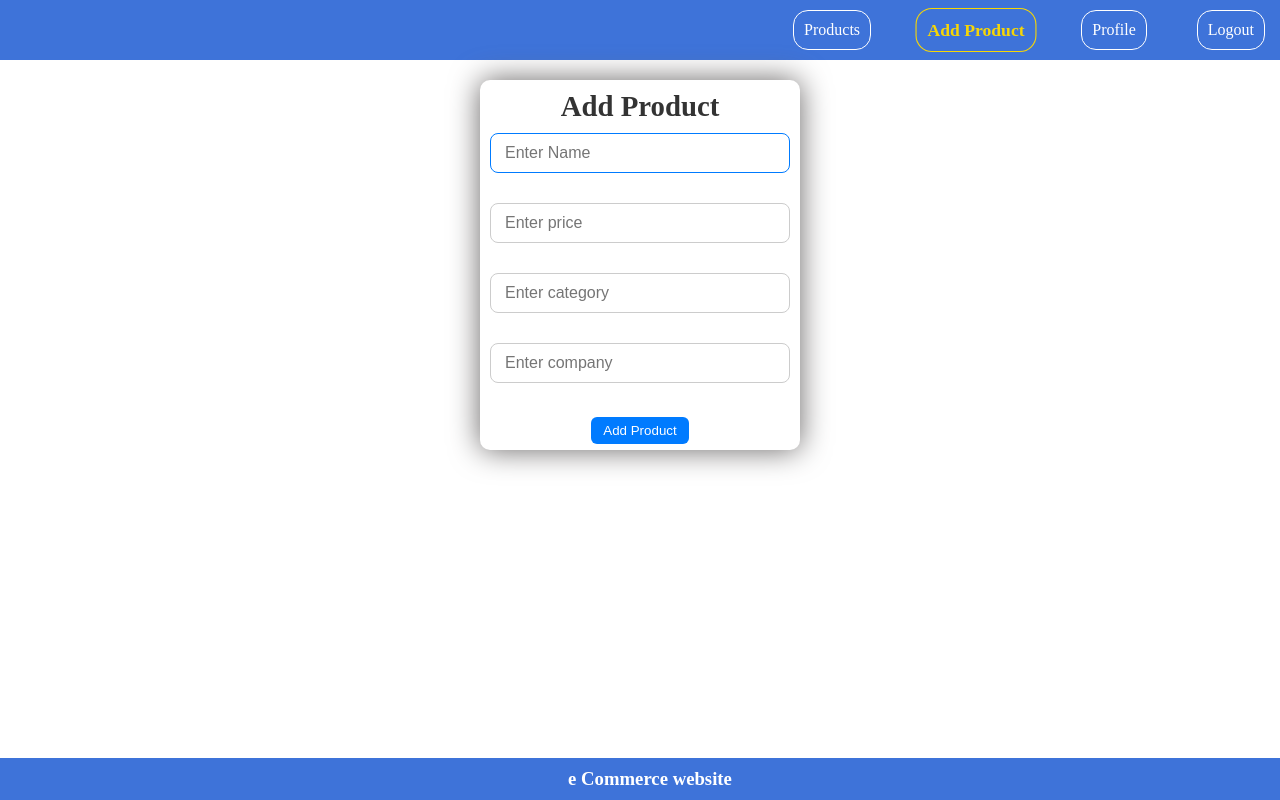
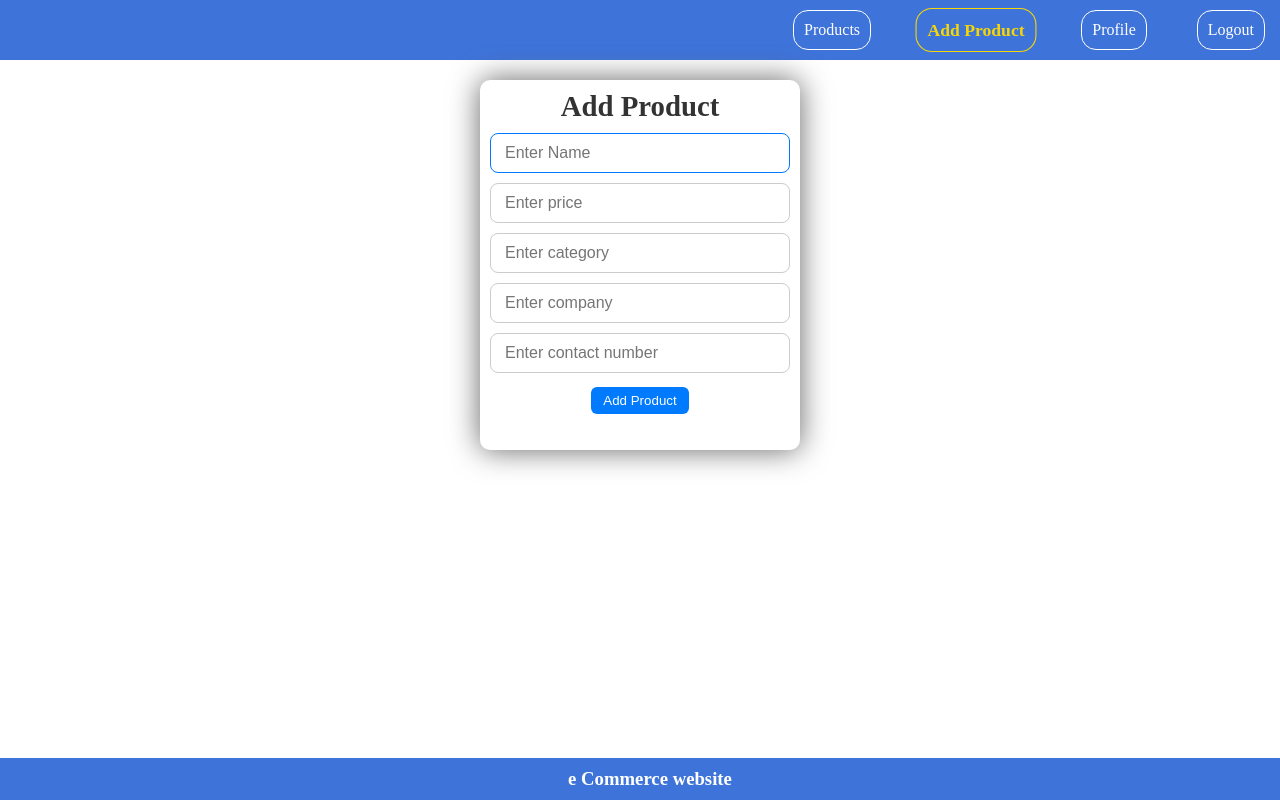
Before and after one commit to yadavhimanshu1811/eCommerceWithMERN, a React (Vite) app in the folder frontend/: page /add in a window 1280 px wide. Built offline with nearby package versions, Linux system fonts and the light colour scheme; sample sign-in values are in the browser's storage.

Commit message:
added 'contact' in product details

```diff
--- a/frontend/src/Components/AddProduct/AddProduct.tsx
+++ b/frontend/src/Components/AddProduct/AddProduct.tsx
@@ -8,6 +8,8 @@ interface ProductDetails {
   price: string;
   category: string;
   company: string;
+  contact: string;
+  // imageURL: string
 }
 
 export const AddProduct = () => {
@@ -17,6 +19,8 @@ export const AddProduct = () => {
     price: "",
     category: "",
     company: "",
+    contact: "",
+    // imageURL: "",
   });
   const [loading, setLoading] = useState(false);
 
@@ -41,9 +45,9 @@ export const AddProduct = () => {
   }, []);
 
   const handleAddProduct = async () => {
-    const { name, price, category, company } = productDetails;
+    const { name, price, category, company, contact } = productDetails;
 
-    if (!name || !price || !category || !company) {
+    if (!name || !price || !category || !company || !contact) {
       showNotification("Please add correct details", "error");
       nameRef.current?.focus();
       return;
@@ -71,6 +75,8 @@ export const AddProduct = () => {
           price: "",
           category: "",
           company: "",
+          contact:"",
+          // imageURL:""
         });
 
         nameRef.current?.focus();
@@ -145,6 +151,32 @@ export const AddProduct = () => {
                   })
                 }
               />
+              <input
+                className="input-box"
+                placeholder="Enter contact number"
+                value={productDetails.contact}
+                ref={companyRef}
+                onKeyDown={(e) => handleKeyDown(e, submitRef)}
+                onChange={(e) =>
+                  setProductDetails({
+                    ...productDetails,
+                    contact: e.target.value,
+                  })
+                }
+              />
+              {/* <input
+                className="input-box"
+                placeholder="Enter company"
+                value={productDetails.company}
+                ref={companyRef}
+                onKeyDown={(e) => handleKeyDown(e, submitRef)}
+                onChange={(e) =>
+                  setProductDetails({
+                    ...productDetails,
+                    company: e.target.value,
+                  })
+                }
+              /> */}
 
               <button ref={submitRef} onClick={handleAddProduct}>
                 Add Product
--- a/frontend/src/Components/AddProduct/Addproduct.css
+++ b/frontend/src/Components/AddProduct/Addproduct.css
@@ -19,3 +19,7 @@
     box-shadow: 0 0 30px rgb(104, 101, 101);
     border-radius: 10px;
 }
+
+.add-product-div input{
+    margin-bottom: 0px;
+}
--- a/frontend/src/Components/GetProduct/GetProduct.css
+++ b/frontend/src/Components/GetProduct/GetProduct.css
@@ -46,7 +46,7 @@ input:focus {
 /* Desktop layout */
 .row {
   display: grid;
-  grid-template-columns: 60px 1fr 1fr 1fr 1fr 160px;
+  grid-template-columns: 60px 1fr 1fr 1fr 1fr 1fr 160px;
   align-items: center;
   padding: 5px 0;
   border-bottom: 1px solid #eee;
--- a/frontend/src/Components/GetProduct/GetProduct.tsx
+++ b/frontend/src/Components/GetProduct/GetProduct.tsx
@@ -9,6 +9,7 @@ interface Product {
   category: string;
   company: string;
   price: string;
+  contact: string;
   _id: string;
 }
 
@@ -98,6 +99,7 @@ const GetProduct = () => {
           <div className="cell-header">price</div>
           <div className="cell-header">company</div>
           <div className="cell-header">category</div>
+          <div className="cell-header">contact</div>
           <div className="cell-header">Actions</div>
         </div>
 
@@ -115,6 +117,7 @@ const GetProduct = () => {
                   <div className="cell">{item.price}</div>
                   <div className="cell">{item.company}</div>
                   <div className="cell">{item.category}</div>
+                  <div className="cell">{item.contact}</div>
                   <div className="cell">
                     <button
                       className="delete-btn"
```
Also changed, not shown: 1 other file (tests, documents, lock files or other folders).
